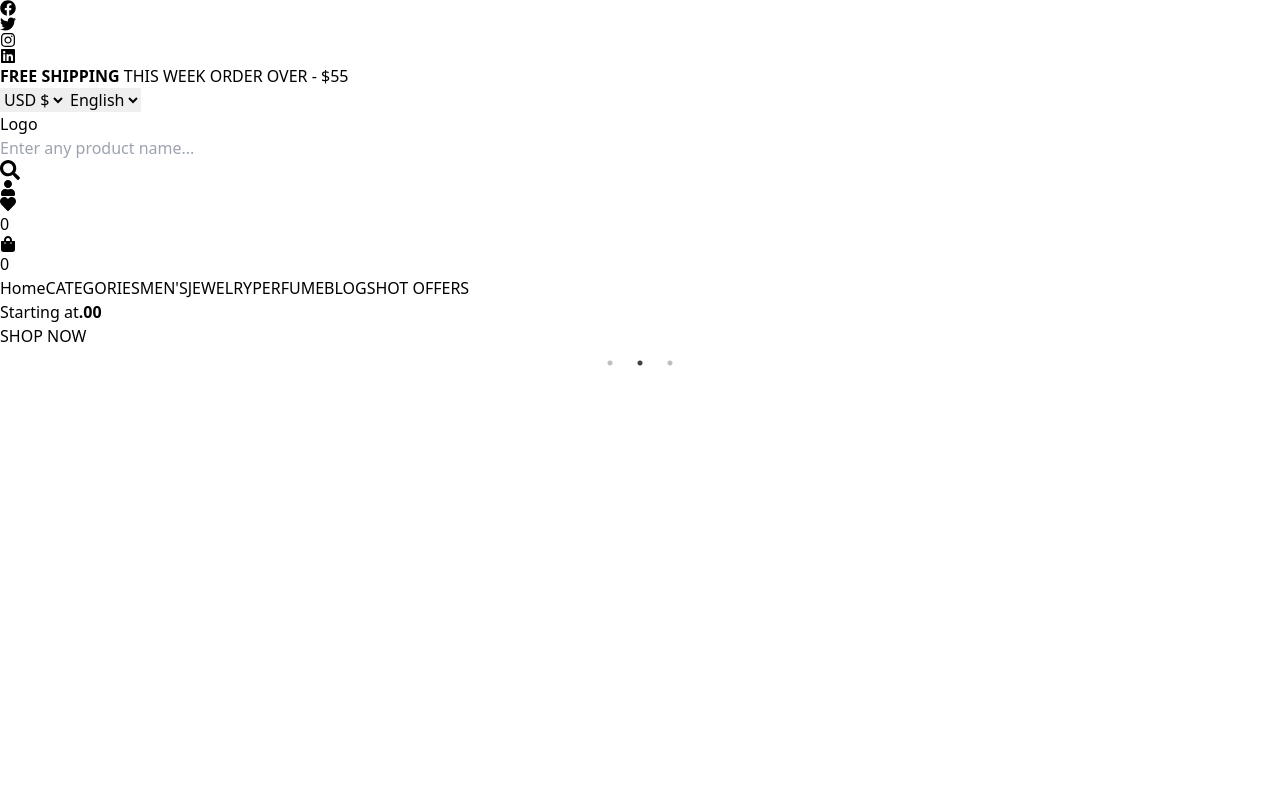
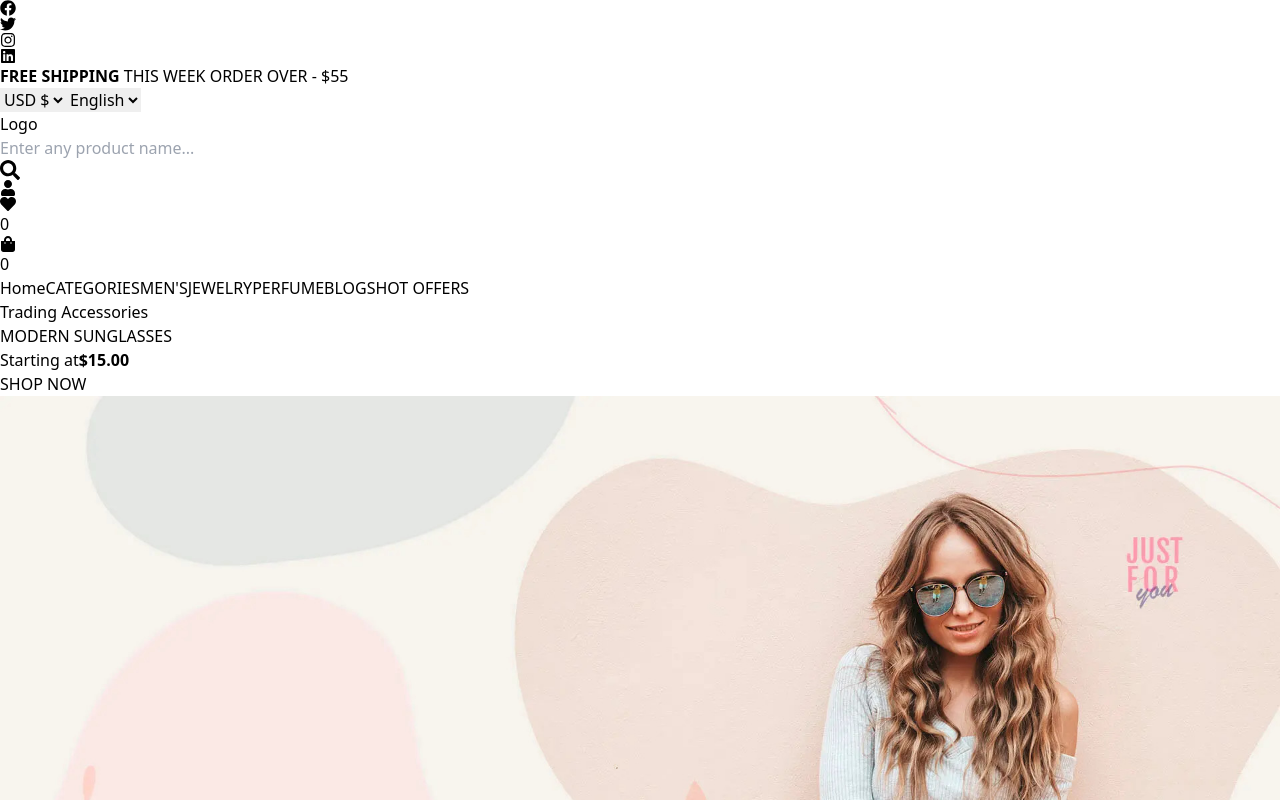
Before and after one commit to adilraees786/New-Next-JS-Project, a Next.js app: page / in a window 1280 px wide. Shown: the top 800 px of the page. Built offline with nearby package versions, Linux system fonts and the light colour scheme.

Commit message:
set slide js file final

```diff
--- a/src/Components/Slide.js
+++ b/src/Components/Slide.js
@@ -1,60 +1,38 @@
-// import React from 'react';
-
-// interface propsType {
-//     img: String;
-//     title: String;
-//     mainTitle: String;
-//     price: String;
-// }
-
-// const Slide:React.FC<propsType>= (img, title, mainTitle,price) => {
-//   return (
-//     <div className=' outline-none border-none relative '>
-//         <div className=' absolute left-[30px] md:left-[70px]
-//          max-w-[250px] sm:max-w-[350px] top-[50%]
-//          -translate-y-[50%] space-y-2 lg:space-y-4
-//           bg-[#ffffffa2] sm:bg-transparent p-4
-//            sm:p-0 rounded-lg sm:rounded-none'>
-//             <h3 className=' text-accent text-[24px] lg:text-[28px]'>{title}</h3>
-
-
-//         </div>
-
-//     </div>
-//   )
-// }
-
-// export default Slide
-
 
 import React from 'react';
-const Slide = (img, title, mainTitle, price) => {
+import Image from 'next/image';
+
+const Slide = ({ img, title, mainTitle, price }) => {
     return (
-        <div className=' outline-none border-none relative '>
-            <div className=' absolute left-[30px] md:left-[70px]
+        <div className='outline-none border-none relative'>
+            <div className='absolute left-[30px] md:left-[70px]
          max-w-[250px] sm:max-w-[350px] top-[50%]
          -translate-y-[50%] space-y-2 lg:space-y-4
           bg-[#ffffffa2] sm:bg-transparent p-4
            sm:p-0 rounded-lg sm:rounded-none'>
-                <h3 className=' text-accent text-[24px] lg:text-[28px]'>{title}</h3>
-                <h2 className=' text-blackish text-[26px] md:text-[30px] lg:text-[44px]'>{mainTitle}</h2>
-                <h3 className=' text-[24px] text-gray-500 '>
+                <h3 className='text-accent text-[24px] lg:text-[28px]'>{title}</h3>
+                <h2 className='text-blackish text-[26px] md:text-[30px] lg:text-[44px]'>{mainTitle}</h2>
+                <h3 className='text-[24px] text-gray-500'>
                     Starting at
-                    <b className=' text-[20px] md:text-[24px] lg:text-[30px]'>
-                        {price}
-                        .00
+                    <b className='text-[20px] md:text-[24px] lg:text-[30px]'>
+                        {price}.00
                     </b>
                 </h3>
-                <div className=' bg-accent text-white text-[14px] md:text-[16px] p-2 px-4
+                <div className='bg-accent text-white text-[14px] md:text-[16px] p-2 px-4
                  rounded-lg inline-block cursor-pointer hover:bg-black'>
                     SHOP NOW
                 </div>
-
-
             </div>
-
+            <Image
+                className="w-[100%] h-[300px] md:h-auto rounded-xl object-cover
+                object-right md:object-left-bottom"
+                src={img}
+                alt="banner"
+                width={2000}
+                height={2000}
+            />
         </div>
-    )
+    );
 }
 
-export default Slide
+export default Slide;
```
